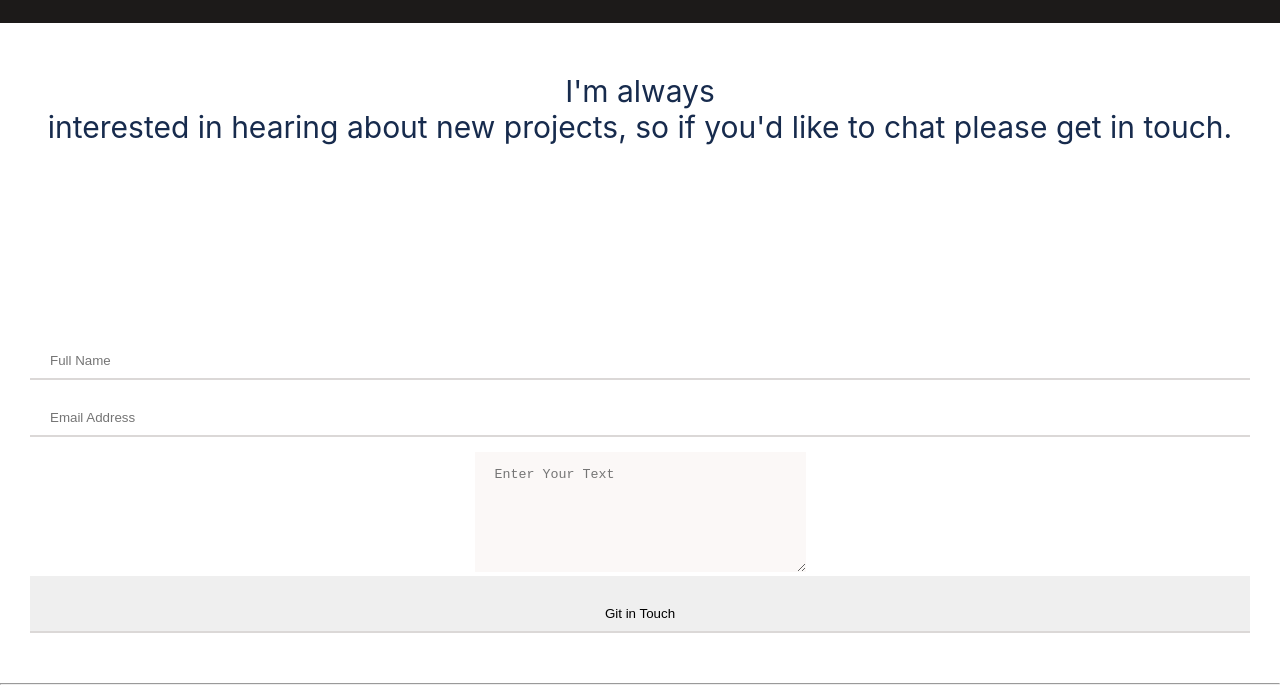
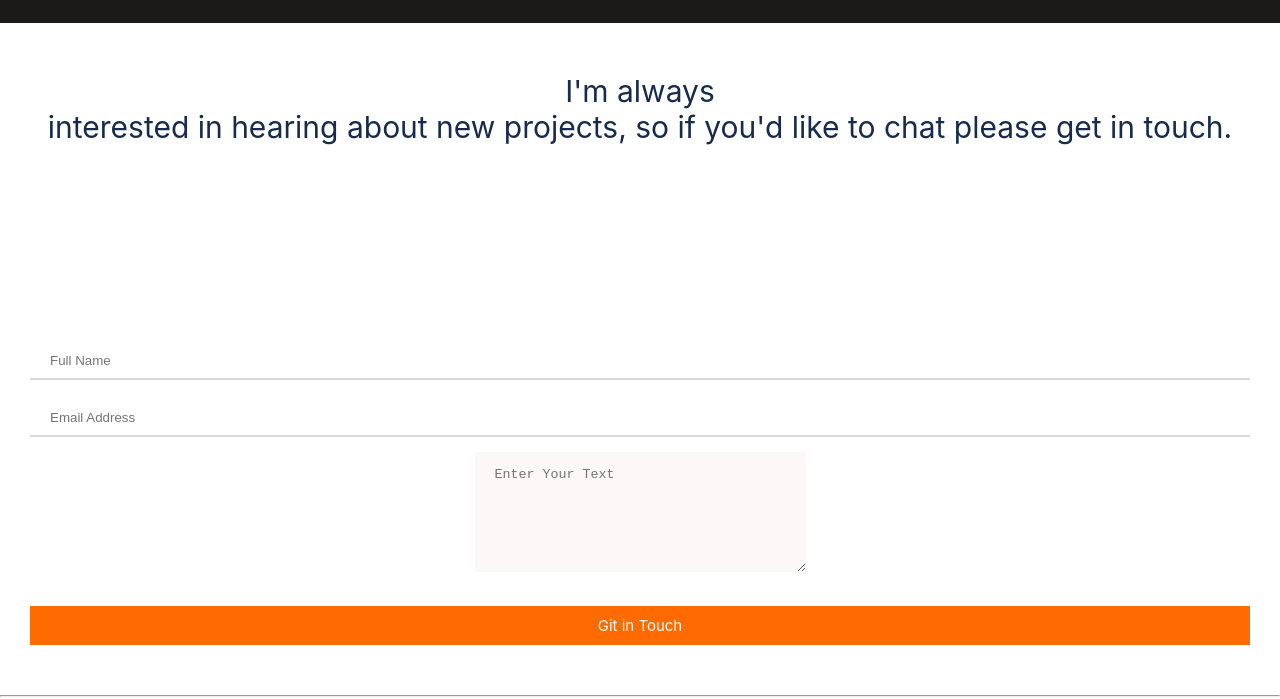
Before and after one commit to Nizamuddin4493/My-Portfolio, a website: page index.html in a window 1280 px wide. Shown: the part 5543-6242 px from the top of the page. Drawn offline with Linux system fonts and the light colour scheme.

Commit message:
Add style to input button

```diff
--- a/css/styles.css
+++ b/css/styles.css
@@ -372,7 +372,8 @@
   padding: 15px 0  0 20px;
 }
 
-.form button {
+.form input[type=submit]
+{
   background-color: #ff6b00;
   color: #fff;
   padding: 10px 15px;
```
